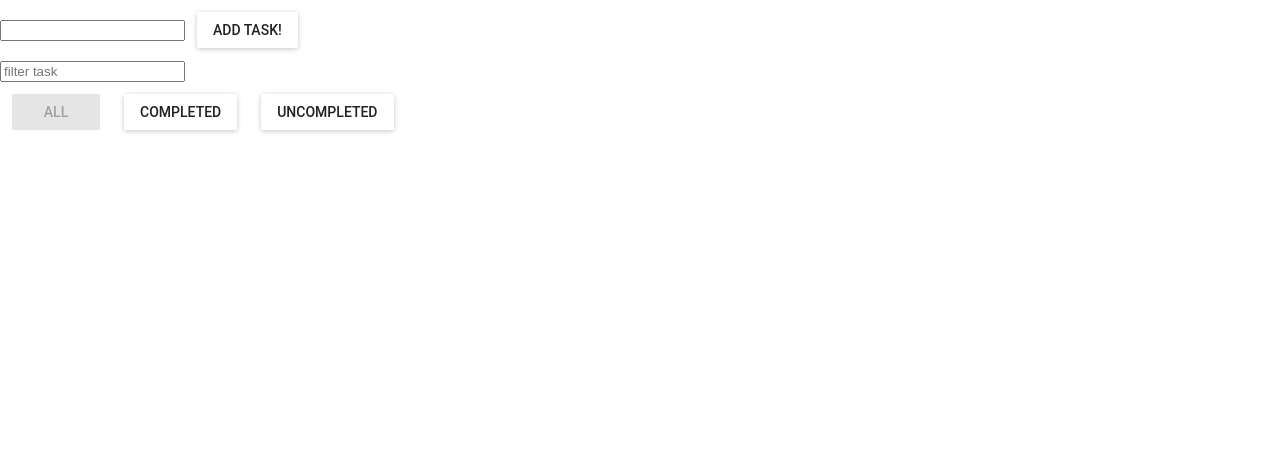
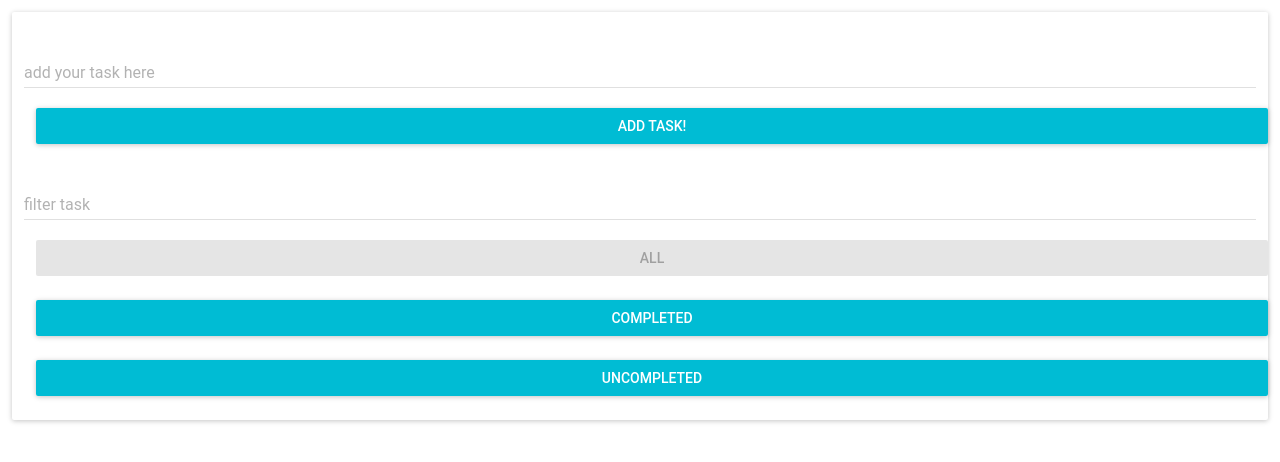
Before and after one commit to DawidKurkiewicz/ToDo-List-React, a React (Create React App) app: page / in a window 1280 px wide. Shown: the top 462 px of the page. Built offline with nearby package versions, Linux system fonts and the light colour scheme.

Commit message:
added more style to inputs and buttons

```diff
--- a/src/ToDo/AddTask.js
+++ b/src/ToDo/AddTask.js
@@ -1,5 +1,7 @@
 import React from 'react'
 import RaisedButton from 'material-ui/RaisedButton'
+import TextField from 'material-ui/TextField';
+
 
 const style = {
     button: {
@@ -9,15 +11,22 @@ const style = {
 
 const AddTask = (props) => (
     <div>
-        <input
+        <TextField
             type="text"
             value={props.newTaskText}
             onChange={props.onNewTaskTextChangeHandler}
+            floatingLabelText="add your task here"
+            fullWidth={true}
+
         />
         <RaisedButton
             onClick={props.addTask}
             style={style.button}
             label="add task!"
+            fullWidth={true}
+            primary={true}
+
+
         />
     </div>
 )
--- a/src/ToDo/Search.js
+++ b/src/ToDo/Search.js
@@ -1,5 +1,7 @@
 import React from 'react'
 import RaisedButton from 'material-ui/RaisedButton'
+import TextField from 'material-ui/TextField';
+
 
 
 
@@ -10,11 +12,12 @@ const style = {
 }
 const Search = (props) => (
     <div>
-        <input
+        <TextField
             type="text"
             value={props.filterText}
             onChange={props.onFilterTextChangeHandler}
-            placeholder="filter task"
+            floatingLabelText="filter task"
+            fullWidth={true}
         />
         <div>
             <RaisedButton
@@ -22,12 +25,20 @@ const Search = (props) => (
                 onClick={props.onAllClickHandler}
                 label='All'
                 style={style.button}
+                fullWidth={true}
+                primary={true}
+
+
             />
             <RaisedButton
                 disabled={props.chosenFilter === 'Completed'}
                 onClick={props.onCompletedClickHandler}
                 label="Completed"
                 style={style.button}
+                fullWidth={true}
+                primary={true}
+
+
 
             />
             <RaisedButton
@@ -35,6 +46,10 @@ const Search = (props) => (
                 onClick={props.onUnCompletedClickHandler}
                 label="UnCompleted"
                 style={style.button}
+                fullWidth={true}
+                primary={true}
+
+
 
             />
         </div>
--- a/src/ToDo/Task.js
+++ b/src/ToDo/Task.js
@@ -26,6 +26,7 @@ const Task = (props) => (
             onClick={() => props.deleteTask(props.task.key)}
             label="delete"
             style={style.button}
+            primary={true}
 
         />
     </div>
--- a/src/ToDo/ToDo.js
+++ b/src/ToDo/ToDo.js
@@ -2,6 +2,15 @@ import React from 'react'
 import AddTask from './AddTask'
 import List from './List'
 import Search from './Search'
+import Paper from 'material-ui/Paper'
+
+const style = {
+    paper: {
+        margin: 12,
+        padding: 12
+    }
+}
+
 
 class ToDo extends React.Component {
     state = (
@@ -69,7 +78,8 @@ class ToDo extends React.Component {
 
     render() {
         return (
-            <div>
+            <Paper
+            style={style.paper}>
                 <AddTask
                     newTaskText={this.state.newTaskText}
                     onNewTaskTextChangeHandler={this.onNewTaskTextChangeHandler}
@@ -90,7 +100,7 @@ class ToDo extends React.Component {
                     completeTask={this.completeTask}
                     deleteTask={this.deleteTask}
                 />
-            </div>
+            </Paper>
         )
 
     }
```
